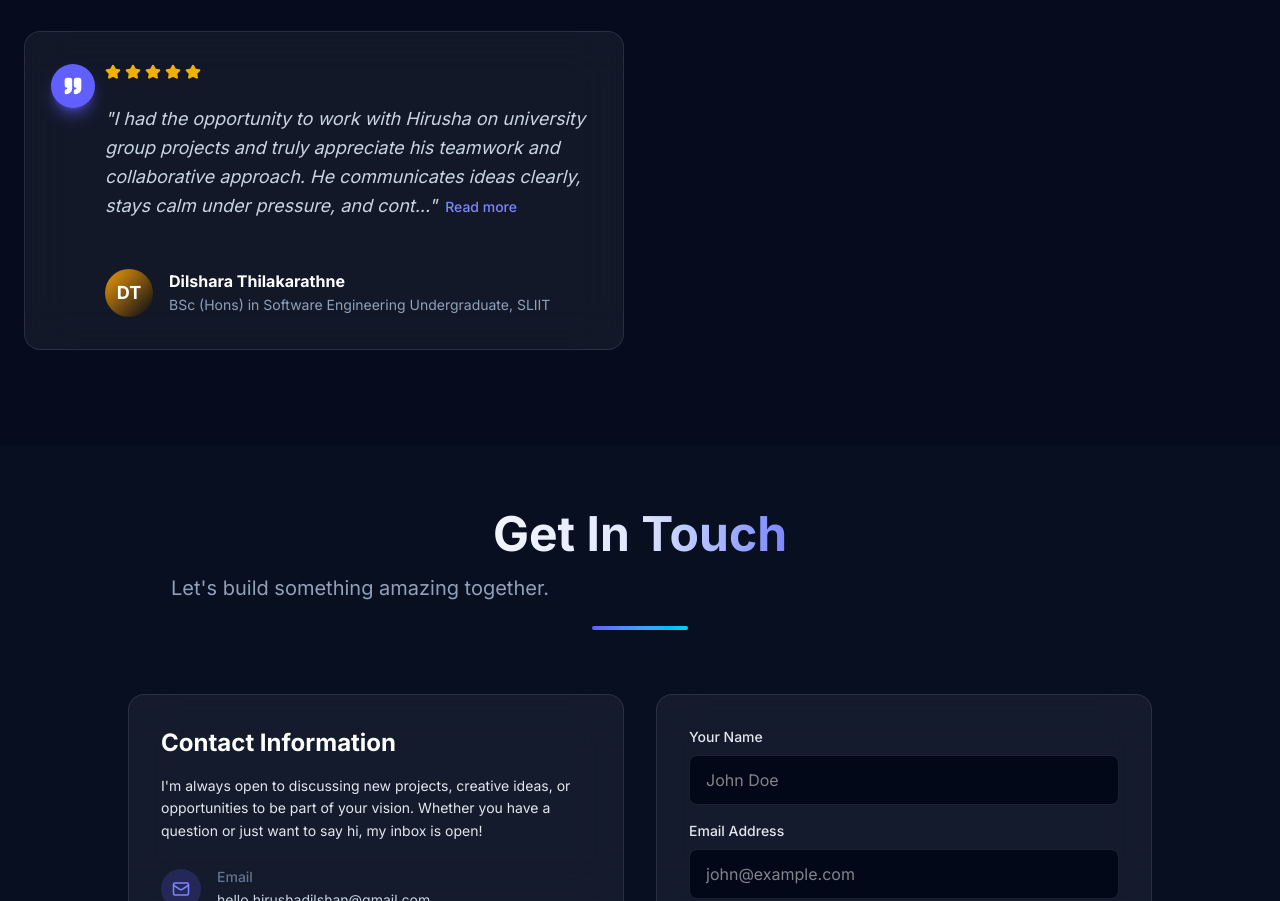
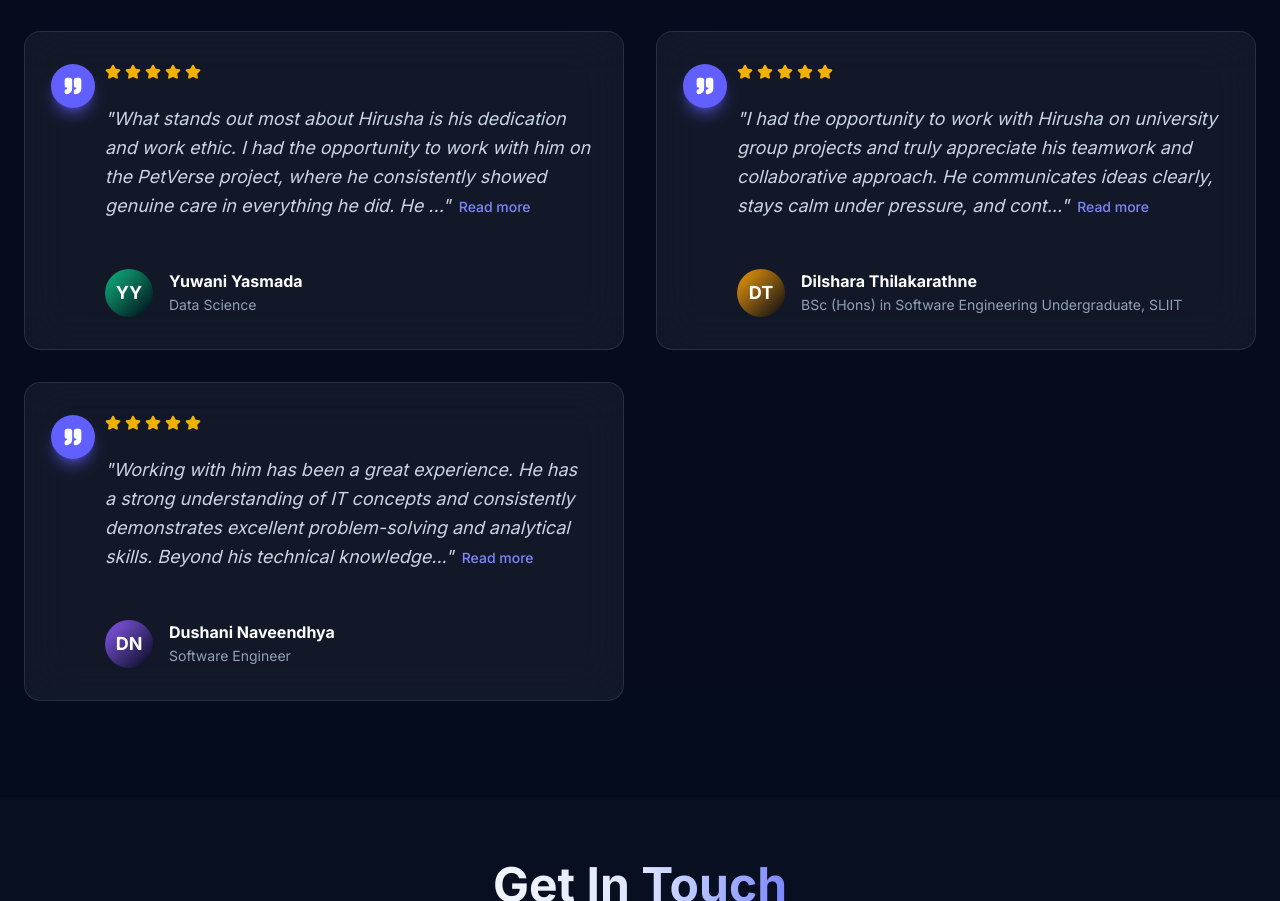
Before and after one commit to HirushaDilshanOfficial/hirushadilshan-portfolio, a Next.js app: page / in a window 1280 px wide. Shown: the part 5407-6308 px from the top of the page. Built offline with nearby package versions, Linux system fonts and the light colour scheme.

Commit message:
feat: add new testimonials

```diff
--- a/data/portfolio.ts
+++ b/data/portfolio.ts
@@ -224,6 +224,14 @@ export const testimonials = [
     color: "#22d3ee",
   },
   {
+    name: "Yuwani Yasmada",
+    role: "Data Science",
+    avatar: "YY",
+    text: "What stands out most about Hirusha is his dedication and work ethic. I had the opportunity to work with him on the PetVerse project, where he consistently showed genuine care in everything he did. He always strives for quality rather than simply getting things done. A talented developer and an even better teammate.",
+    rating: 5,
+    color: "#10b981",
+  },
+  {
     name: "Dilshara Thilakarathne",
     role: "BSc (Hons) in Software Engineering Undergraduate, SLIIT",
     avatar: "DT",
@@ -231,4 +239,12 @@ export const testimonials = [
     rating: 5,
     color: "#f59e0b",
   },
+  {
+    name: "Dushani Naveendhya",
+    role: "Software Engineer",
+    avatar: "DN",
+    text: "Working with him has been a great experience. He has a strong understanding of IT concepts and consistently demonstrates excellent problem-solving and analytical skills. Beyond his technical knowledge, he is always willing to assist others with technical challenges and provide guidance when needed. His dedication to learning, teamwork, and supportive nature make him a valuable peer and a promising IT professional.",
+    rating: 5,
+    color: "#8b5cf6",
+  },
 ];
```
